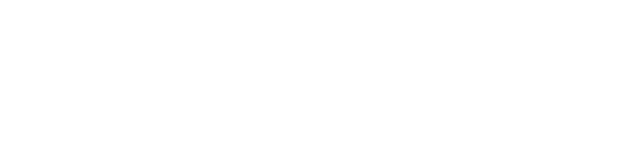
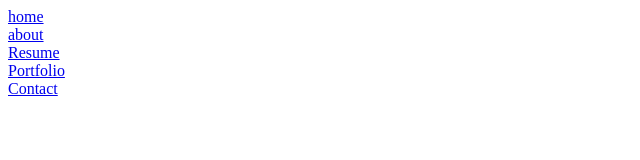
Before and after one commit to coderangel117/Myresume, a plain HTML site: page index.html in a window 1280 px wide. Shown: the whole page, without its empty margins (0-640 px from the left). Drawn offline with Linux system fonts and the light colour scheme.

Commit message:
[index] : add aside tag with different link to pages parts

```diff
--- a/index.html
+++ b/index.html
@@ -6,6 +6,13 @@
     <script src="script.js"></script>
     <title>My portfolio</title>
 </head>
+<aside>
+    <a href="#hero">home</a><br>
+    <a href="#about">about</a><br>
+    <a href="#Resume">Resume</a><br>
+    <a href="#Portfolio">Portfolio</a><br>
+    <a href="#Contact">Contact</a>
+</aside>
 <body>
 
 </body>
```
